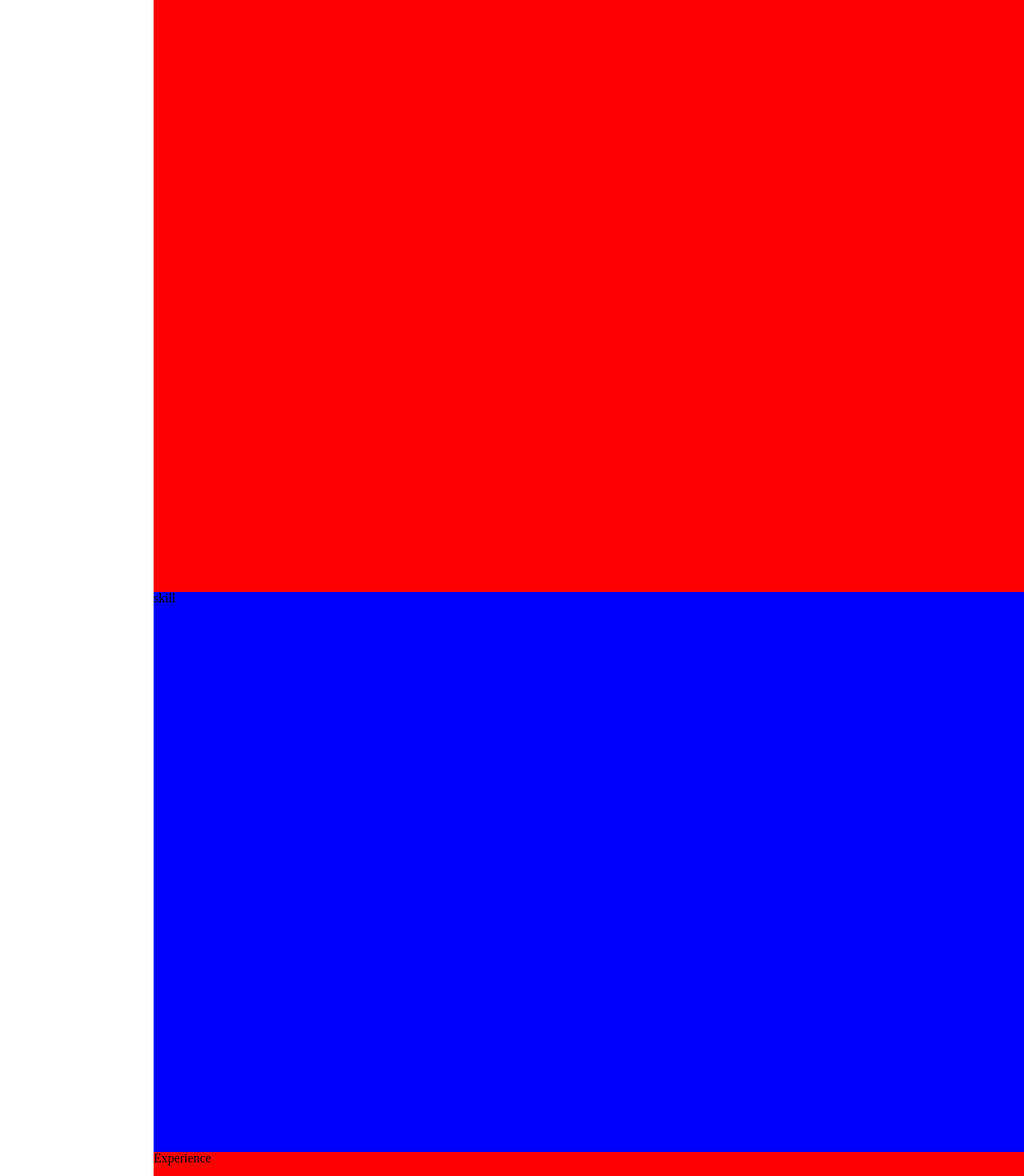
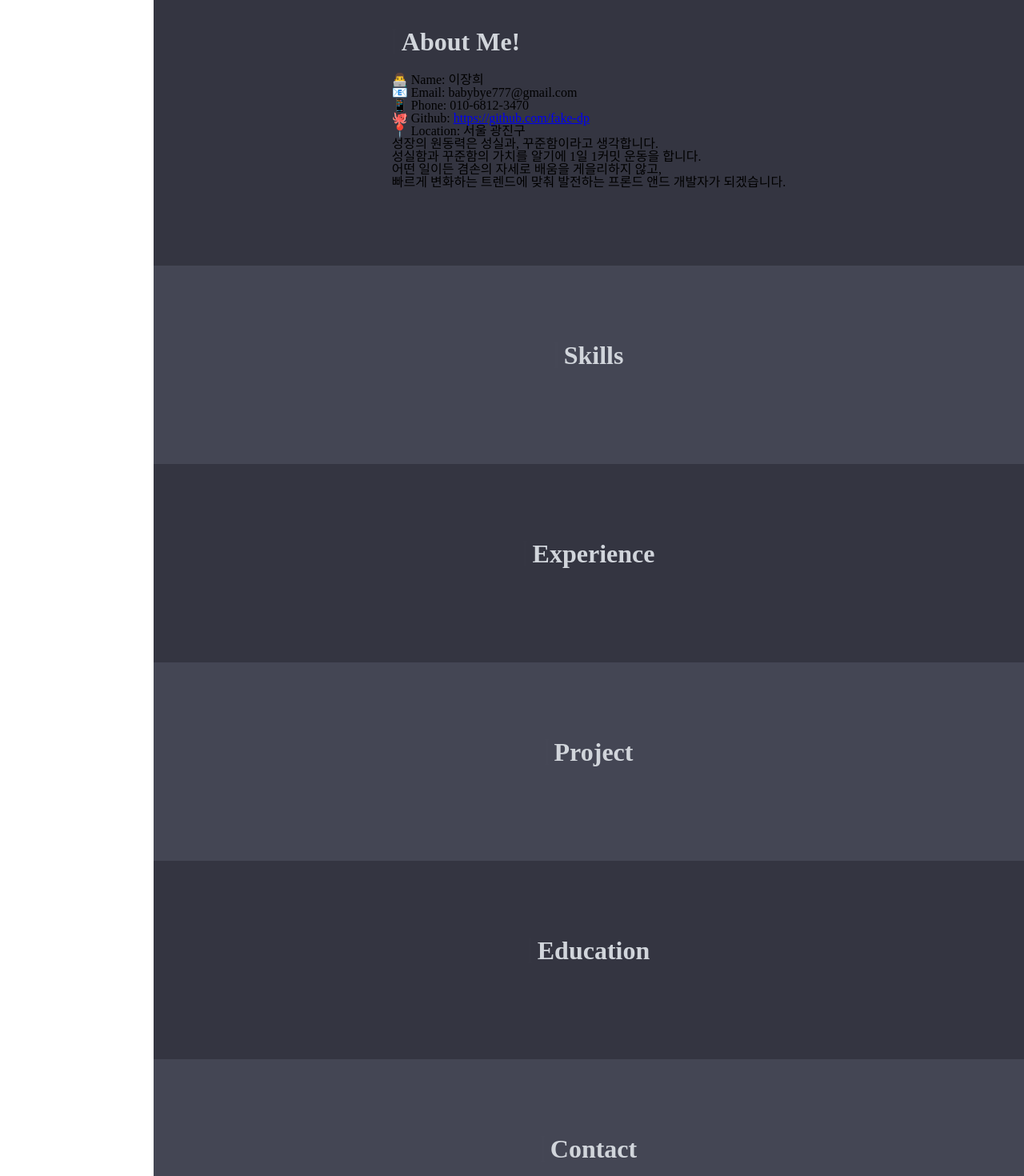
Before and after one commit to fake-dp/myWepsite, a React (Create React App) app in the folder client/: page / in a window 1280 px wide. Shown: the part 860-2330 px from the top of the page at 80% size. Built offline with nearby package versions, Linux system fonts and the light colour scheme; no server answers.

Commit message:
공통 css정리

```diff
--- a/client/src/slide/About.tsx
+++ b/client/src/slide/About.tsx
@@ -1,19 +1,51 @@
-import React from "react";
 import styled from "styled-components";
-import { SlideLayoutWrapper } from "../style/CommonLayout";
+import * as S from "../style/CommonLayout";
+
 const About = () => {
+  const MyInfo = [
+    {
+      name: "이장희",
+      email: "babybye777@gmail.com",
+      phone: "010-6812-3470",
+      github: "https://github.com/fake-dp",
+      location: "서울 광진구",
+    },
+  ];
+
   return (
-    <SlideLayoutWrapper id="about">
-      <Test>dfasdf</Test>
-    </SlideLayoutWrapper>
+    <S.SlideLayoutWrapper id="about">
+      <S.BackgroundWrapper props={"#343541"}>
+        <S.PaddingWrapper>
+          <S.Title>About Me!</S.Title>
+          <div>
+            {MyInfo.map((info, index) => {
+              return (
+                <div key={index}>
+                  <p>👨‍💻 Name: {info.name}</p>
+                  <p>📧 Email: {info.email}</p>
+                  <p>📱 Phone: {info.phone}</p>
+                  <p>
+                    🐙 Github:{" "}
+                    <a href={info.github} target="_blank">
+                      {info.github}
+                    </a>
+                  </p>
+                  <p>📍 Location: {info.location}</p>
+                </div>
+              );
+            })}
+          </div>
+          <p>
+            성장의 원동력은 성실과, 꾸준함이라고 생각합니다. <br />
+            성실함과 꾸준함의 가치를 알기에 1일 1커밋 운동을 합니다. <br />
+            어떤 일이든 겸손의 자세로 배움을 게을리하지 않고, <br />
+            빠르게 변화하는 트렌드에 맞춰 발전하는 프론드 앤드 개발자가
+            되겠습니다.
+          </p>
+        </S.PaddingWrapper>
+      </S.BackgroundWrapper>
+    </S.SlideLayoutWrapper>
   );
 };
 
 export default About;
-
-export const Test = styled.div`
-  background-color: #f5f5f5;
-  width: 100%;
-  background-color: red;
-  height: 800px;
-`;
--- a/client/src/slide/Contact.tsx
+++ b/client/src/slide/Contact.tsx
@@ -1,21 +1,16 @@
-import React from "react";
 import EmailForm from "../components/EmailForm";
 import styled from "styled-components";
-import { SlideLayoutWrapper } from "../style/CommonLayout";
+import * as S from "../style/CommonLayout";
 const Contact = () => {
   return (
-    <SlideLayoutWrapper id="contact">
-      <Test>
-        <EmailForm />
-      </Test>
-    </SlideLayoutWrapper>
+    <S.SlideLayoutWrapper id="contact">
+      <S.BackgroundWrapper props={"#444654"}>
+        <S.PaddingWrapper>
+          <S.Title>Contact</S.Title>
+        </S.PaddingWrapper>
+      </S.BackgroundWrapper>
+    </S.SlideLayoutWrapper>
   );
 };
 
 export default Contact;
-
-export const Test = styled.div`
-  background-color: red;
-  width: 100%;
-  height: 1000px;
-`;
--- a/client/src/slide/Education.tsx
+++ b/client/src/slide/Education.tsx
@@ -1,18 +1,16 @@
 import React from "react";
 import styled from "styled-components";
-import { SlideLayoutWrapper } from "../style/CommonLayout";
+import * as S from "../style/CommonLayout";
 const Education = () => {
   return (
-    <SlideLayoutWrapper id="education">
-      <Test>Education</Test>
-    </SlideLayoutWrapper>
+    <S.SlideLayoutWrapper id="education">
+      <S.BackgroundWrapper props={"#343541"}>
+        <S.PaddingWrapper>
+          <S.Title>Education</S.Title>
+        </S.PaddingWrapper>
+      </S.BackgroundWrapper>
+    </S.SlideLayoutWrapper>
   );
 };
 
 export default Education;
-
-export const Test = styled.div`
-  background-color: blue;
-  width: 100%;
-  height: 700px;
-`;
--- a/client/src/slide/Experience.tsx
+++ b/client/src/slide/Experience.tsx
@@ -1,19 +1,16 @@
 import React from "react";
 import styled from "styled-components";
-import { SlideLayoutWrapper } from "../style/CommonLayout";
+import * as S from "../style/CommonLayout";
 const Experience = () => {
   return (
-    <SlideLayoutWrapper id="experience">
-      <Test>Experience</Test>
-    </SlideLayoutWrapper>
+    <S.SlideLayoutWrapper id="experience">
+      <S.BackgroundWrapper props={"#343541"}>
+        <S.PaddingWrapper>
+          <S.Title>Experience</S.Title>
+        </S.PaddingWrapper>
+      </S.BackgroundWrapper>
+    </S.SlideLayoutWrapper>
   );
 };
 
 export default Experience;
-
-export const Test = styled.div`
-  background-color: #f5f5f5;
-  width: 100%;
-  background-color: red;
-  height: 500px;
-`;
--- a/client/src/slide/Projects.tsx
+++ b/client/src/slide/Projects.tsx
@@ -1,18 +1,16 @@
 import React from "react";
 import styled from "styled-components";
-import { SlideLayoutWrapper } from "../style/CommonLayout";
+import * as S from "../style/CommonLayout";
 const Projects = () => {
   return (
-    <SlideLayoutWrapper id="project">
-      <Test>Testprojectㅁㄴㅇㄹㅁㄴㅇㄹㅁㄴㅇ</Test>
-    </SlideLayoutWrapper>
+    <S.SlideLayoutWrapper id="project">
+      <S.BackgroundWrapper props={"#444654"}>
+        <S.PaddingWrapper>
+          <S.Title>Project</S.Title>
+        </S.PaddingWrapper>
+      </S.BackgroundWrapper>
+    </S.SlideLayoutWrapper>
   );
 };
 
 export default Projects;
-
-export const Test = styled.div`
-  background-color: blue;
-  width: 100%;
-  height: 700px;
-`;
--- a/client/src/slide/Skills.tsx
+++ b/client/src/slide/Skills.tsx
@@ -1,11 +1,14 @@
-import React from "react";
-import { SlideLayoutWrapper } from "../style/CommonLayout";
 import styled from "styled-components";
+import * as S from "../style/CommonLayout";
 const Skills = () => {
   return (
-    <SlideLayoutWrapper id="skills">
-      <Test>skill</Test>
-    </SlideLayoutWrapper>
+    <S.SlideLayoutWrapper id="skills">
+      <S.BackgroundWrapper props={"#444654"}>
+        <S.PaddingWrapper>
+          <S.Title>Skills</S.Title>
+        </S.PaddingWrapper>
+      </S.BackgroundWrapper>
+    </S.SlideLayoutWrapper>
   );
 };
 
--- a/client/src/style/CommonLayout.tsx
+++ b/client/src/style/CommonLayout.tsx
@@ -1,4 +1,8 @@
 import styled from "styled-components";
+
+interface IProps {
+  props: string | number;
+}
 
 export const SlideLayoutWrapper = styled.div`
   width: 100%;
@@ -8,3 +12,35 @@ export const SlideLayoutWrapper = styled.div`
   justify-content: center;
   align-items: center;
 `;
+
+export const BackgroundWrapper = styled.div<IProps>`
+  width: 100%;
+  display: flex;
+  justify-content: center;
+  height: 100%;
+  background-color: ${(props) => props.props};
+`;
+
+export const PaddingWrapper = styled.div`
+  padding: 3rem;
+  margin-top: 3rem;
+  margin-bottom: 3rem;
+`;
+
+export const Title = styled.h1`
+  display: flex;
+  align-items: center;
+  font-size: 2rem;
+  font-weight: 700;
+  margin-bottom: 1.5rem;
+  color: #d1d5db;
+  padding-left: 7px;
+  border-left: 5px solid #d1d5db;
+  line-height: 1;
+  animation: blink 0.8s infinite;
+  @keyframes blink {
+    50% {
+      border-color: transparent;
+    }
+  }
+`;
--- a/client/src/style/HomeStyled.tsx
+++ b/client/src/style/HomeStyled.tsx
@@ -45,7 +45,7 @@ export const HomeWrapper = styled(SlideLayoutWrapper)`
       overflow: hidden;
       white-space: nowrap;
       margin: 0 auto;
-      color: #fff;
+      color: #d1d5db;
       letter-spacing: 0.15em;
       border-right: 0.15em solid orange;
       animation: ${typing} 2s steps(20, end), ${blink} 0.75s step-end infinite;
--- a/client/src/style/SidebarStyled.tsx
+++ b/client/src/style/SidebarStyled.tsx
@@ -3,13 +3,14 @@ import styled from "styled-components";
 export const SidebarWrapper = styled.div`
   background-color: rgba(32, 33, 35, 1);
   color: #fff;
-  border-right: 1px solid #e5e5e5;
+  border-right: 1px solid #fff;
   position: fixed;
   top: 0;
   left: 0;
   height: 100vh;
   width: 15%;
   max-width: 320px;
+
   @media screen and (max-width: 1000px) {
     display: none;
   }
```
